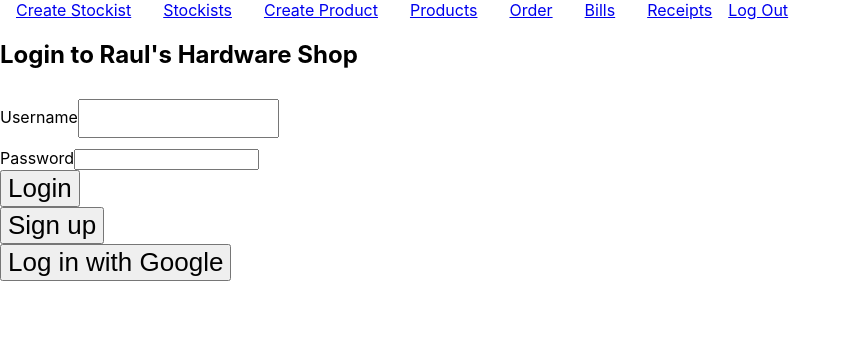
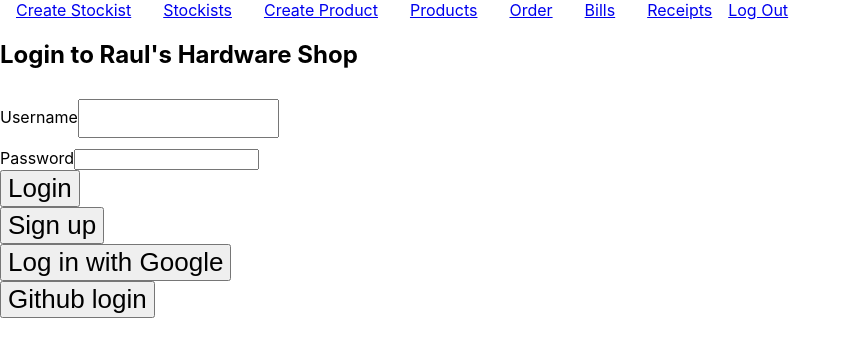
Before and after one commit to MarkNin07/RaulShop-ClientSide, a React (Vite) app: page / in a window 1280 px wide. Shown: the top 356 px of the page, without its empty margins (0-851 px from the left). Built offline with nearby package versions, Linux system fonts and the light colour scheme.

Commit message:
Login with GitHub

```diff
--- a/src/components/login/Login.tsx
+++ b/src/components/login/Login.tsx
@@ -5,6 +5,7 @@ import { useDispatch } from 'react-redux';
 import { useNavigate } from 'react-router-dom';
 import { auth } from '../../firebaseConfig';
 import { loginInReducer } from '../../state/slices/LoginSlice';
+import LoginWithGitHub from './LoginWithGitHub';
 import LoginWithGoogle from './LoginWithGoogle';
 
 interface ILoginProps {
@@ -68,6 +69,7 @@ const Login: React.FunctionComponent<ILoginProps> = (props) => {
           </form>
           <button onClick={goToSignUp}>Sign up</button>
           <LoginWithGoogle/>
+          <LoginWithGitHub />
       </div>
   );
 };
--- /dev/null
+++ b/src/components/login/LoginWithGitHub.tsx
@@ -0,0 +1,49 @@
+import { GithubAuthProvider, OAuthCredential, signInWithPopup } from 'firebase/auth'
+import React from 'react'
+import { useDispatch } from 'react-redux'
+import { useNavigate } from 'react-router-dom'
+import { auth } from '../../firebaseConfig'
+import { loginInReducer } from '../../state/slices/LoginSlice'
+
+const providerGithubAuth = new GithubAuthProvider()
+
+const LoginWithGitHub: React.FunctionComponent = () => {
+
+
+  const dispatch = useDispatch();
+
+  const navigate = useNavigate();
+
+  const signInWithGithubButton = () => {
+
+    signInWithPopup(auth, providerGithubAuth)
+    .then((result) => {
+
+      const credential:OAuthCredential | null = GithubAuthProvider.credentialFromResult(result);
+
+      const token = credential!.accessToken;
+
+      const user = result.user;
+
+      dispatch(loginInReducer(user))
+
+      navigate('/products')
+
+    }).catch((error) => {
+
+      const errorCode = error.code;
+      const errorMessage = error.message;
+      const email = error.email;
+      const credential = GithubAuthProvider.credentialFromError(error);
+    });
+  }
+
+
+  return (
+    <div>
+      <button onClick={signInWithGithubButton}>Github login</button>
+    </div>
+  );
+};
+
+export default LoginWithGitHub;
--- a/src/routes/RoutesSite.tsx
+++ b/src/routes/RoutesSite.tsx
@@ -1,5 +1,5 @@
 import React from 'react'
-import { Link, Route, Routes } from 'react-router-dom'
+import { Link, Route, Routes, useNavigate } from 'react-router-dom'
 import BillsList from '../pages/bills/BillsList'
 import ProductsList from '../pages/product/ProductsList'
 import AddProvider from '../pages/stockist/AddProvider'
@@ -18,9 +18,11 @@ import { logoutInReducer } from '../state/slices/LoginSlice'
 const RoutesSite = () => {
 
   const dispatch = useDispatch()
+  const navigate = useNavigate()
 
   const logOut = () => {
     dispatch(logoutInReducer())
+    navigate('/')
   }
 
   return (
```
